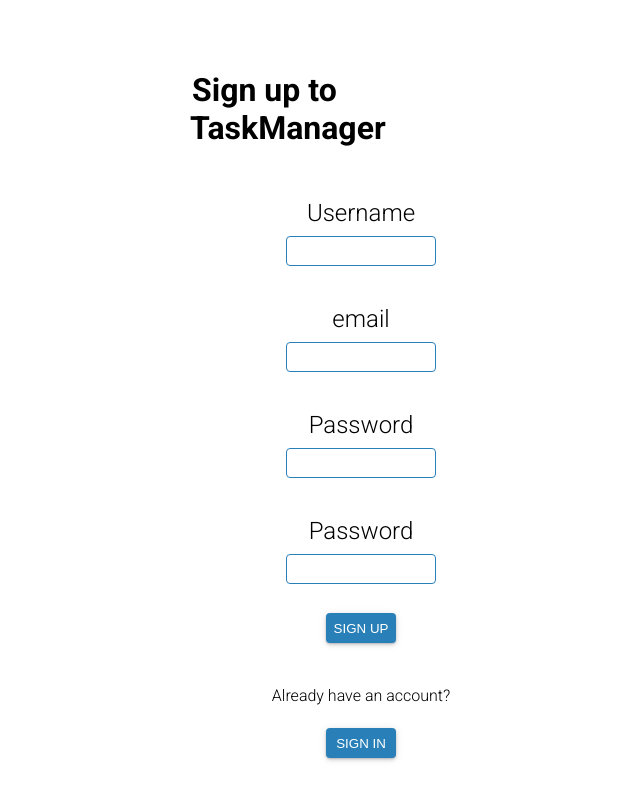
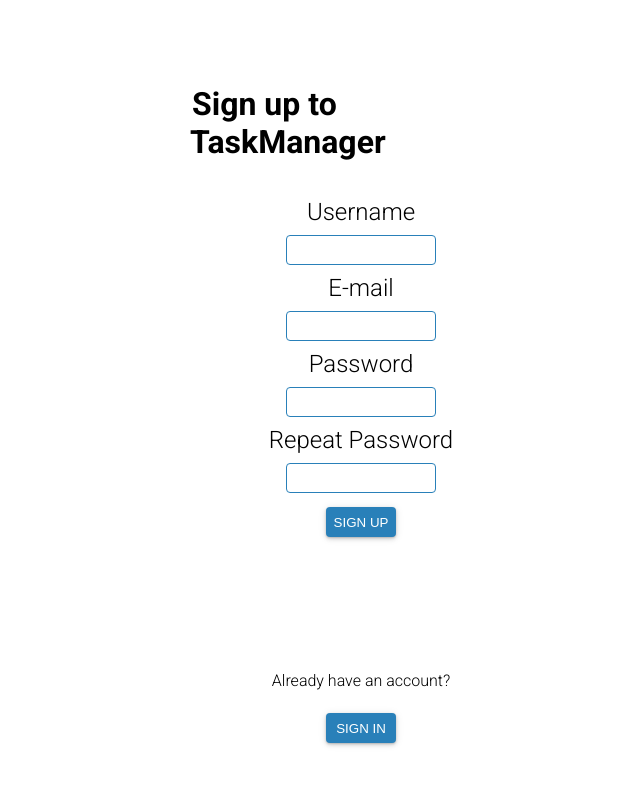
Before and after one commit to Mnigos/task-manager-site, a Next.js app: page /auth/signup in a window 1280 px wide. Shown: the top 800 px of the page, without its empty margins (279-919 px from the left). Built offline with nearby package versions, Linux system fonts and the light colour scheme.

Commit message:
refactor(Auth): change AuthTemplate styling

```diff
--- a/src/components/Auth/AuthFormElement.styles.ts
+++ b/src/components/Auth/AuthFormElement.styles.ts
@@ -1,7 +1,6 @@
 import styled from 'styled-components'
 
 export const FormWrapper = styled.div`
-  margin: 15px;
   display: flex;
   flex-direction: column;
   justify-content: center;
--- a/src/components/Auth/AuthFormElement.tsx
+++ b/src/components/Auth/AuthFormElement.tsx
@@ -1,11 +1,16 @@
-import React from 'react'
+import React, { InputHTMLAttributes } from 'react'
 
 import { Input } from '../items/Input'
 import { Label } from '../items/Label'
 
 import { FormWrapper } from './AuthFormElement.styles'
 
-interface AuthFormElementProps {
+type HTMLInputProps = Omit<
+  InputHTMLAttributes<HTMLInputElement>,
+  'size' | 'color'
+>
+
+interface AuthFormElementProps extends HTMLInputProps {
   name: string
   password?: boolean
 }
@@ -13,13 +18,14 @@ interface AuthFormElementProps {
 export default function AuthFormElement({
   name,
   password,
+  ...props
 }: AuthFormElementProps) {
   return (
     <FormWrapper>
       <Label as="label" htmlFor={name} size="m">
         {name}
       </Label>
-      <Input id={name} type={password ? 'password' : 'text'} />
+      <Input id={name} type={password ? 'password' : 'text'} {...props} />
     </FormWrapper>
   )
 }
--- a/src/components/Auth/SigninTemplate.tsx
+++ b/src/components/Auth/SigninTemplate.tsx
@@ -5,13 +5,14 @@ import { Label } from '../items/Label'
 import { Button } from '../items/Button'
 
 import AuthFormElement from './AuthFormElement'
-import { Wrapper, Header, Form, Alert } from './AuthTemplates.styles'
+import { Wrapper, Header, Form, Alert } from './authTemplates.styles'
 
 export default function SigninTemplate() {
   const router = useRouter()
 
   return (
     <Wrapper>
+      <div>
         <Header>
           <Label as="b" size="l">
             Sign in to TaskManager
@@ -22,9 +23,10 @@ export default function SigninTemplate() {
           <AuthFormElement name="Password" password />
           <Button type="submit">Sign in</Button>
         </Form>
+      </div>
       <Alert>
         <p>Don&apos;t have an account?</p>
-        <Button onClick={() => router.push('/auth/signup')}>Sign in</Button>
+        <Button onClick={() => router.push('/auth/signup')}>Sign up</Button>
       </Alert>
     </Wrapper>
   )
--- a/src/components/Auth/SignupTemplate.tsx
+++ b/src/components/Auth/SignupTemplate.tsx
@@ -5,13 +5,14 @@ import { Label } from '../items/Label'
 import { Button } from '../items/Button'
 
 import AuthFormElement from './AuthFormElement'
-import { Wrapper, Header, Form, Alert } from './AuthTemplates.styles'
+import { Wrapper, Header, Form, Alert } from './authTemplates.styles'
 
 export default function SignupTemplate() {
   const router = useRouter()
 
   return (
     <Wrapper>
+      <div>
         <Header>
           <Label as="b" size="l">
             Sign up to TaskManager
@@ -19,11 +20,12 @@ export default function SignupTemplate() {
         </Header>
         <Form>
           <AuthFormElement name="Username" />
-        <AuthFormElement name="email" />
+          <AuthFormElement name="E-mail" />
           <AuthFormElement name="Password" password />
-        <AuthFormElement name="Password" password />
+          <AuthFormElement name="Repeat Password" password />
           <Button type="submit">Sign up</Button>
         </Form>
+      </div>
       <Alert>
         <p>Already have an account?</p>
         <Button onClick={() => router.push('/auth/signin')}>Sign in</Button>
--- a/src/components/Auth/authTemplates.styles.ts
+++ b/src/components/Auth/authTemplates.styles.ts
@@ -3,14 +3,15 @@ import styled from 'styled-components'
 import { theme } from 'assets/styles/theme'
 
 export const Wrapper = styled.div`
-  background-color: ${theme.colors.backgroundComponent};
+  background-color: ${theme.colors.background};
   width: 40vw;
   border-radius: 20px;
-  min-height: 70vh;
+  height: 100vh;
   margin: 40px;
   padding: 50px;
   display: flex;
   flex-direction: column;
+  justify-content: space-between;
   align-items: center;
 `
 
@@ -29,6 +30,7 @@ export const Alert = styled.div`
   margin-top: 20px;
   display: flex;
   flex-direction: column;
+  justify-self: center;
   justify-content: center;
   align-items: center;
 `
```
Lines whose indentation alone changed are shown as unchanged.
